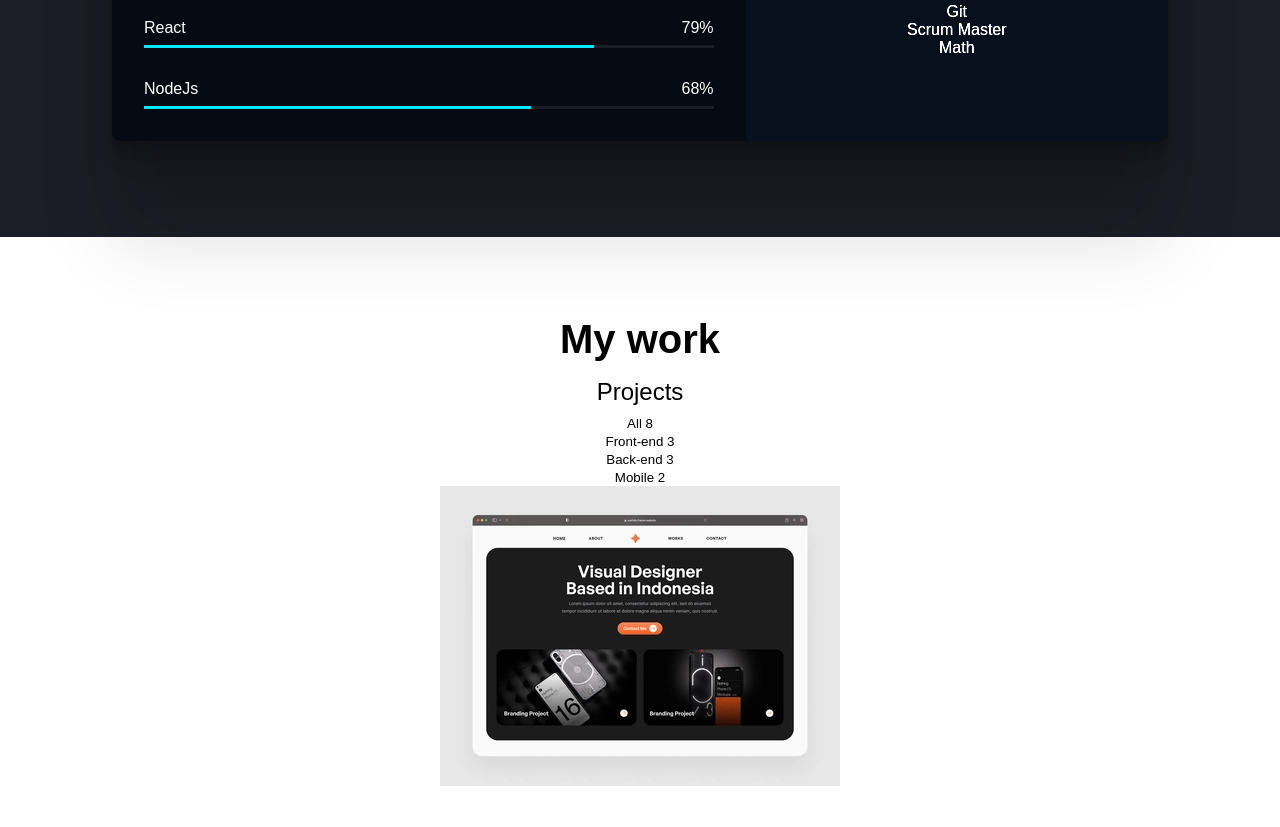
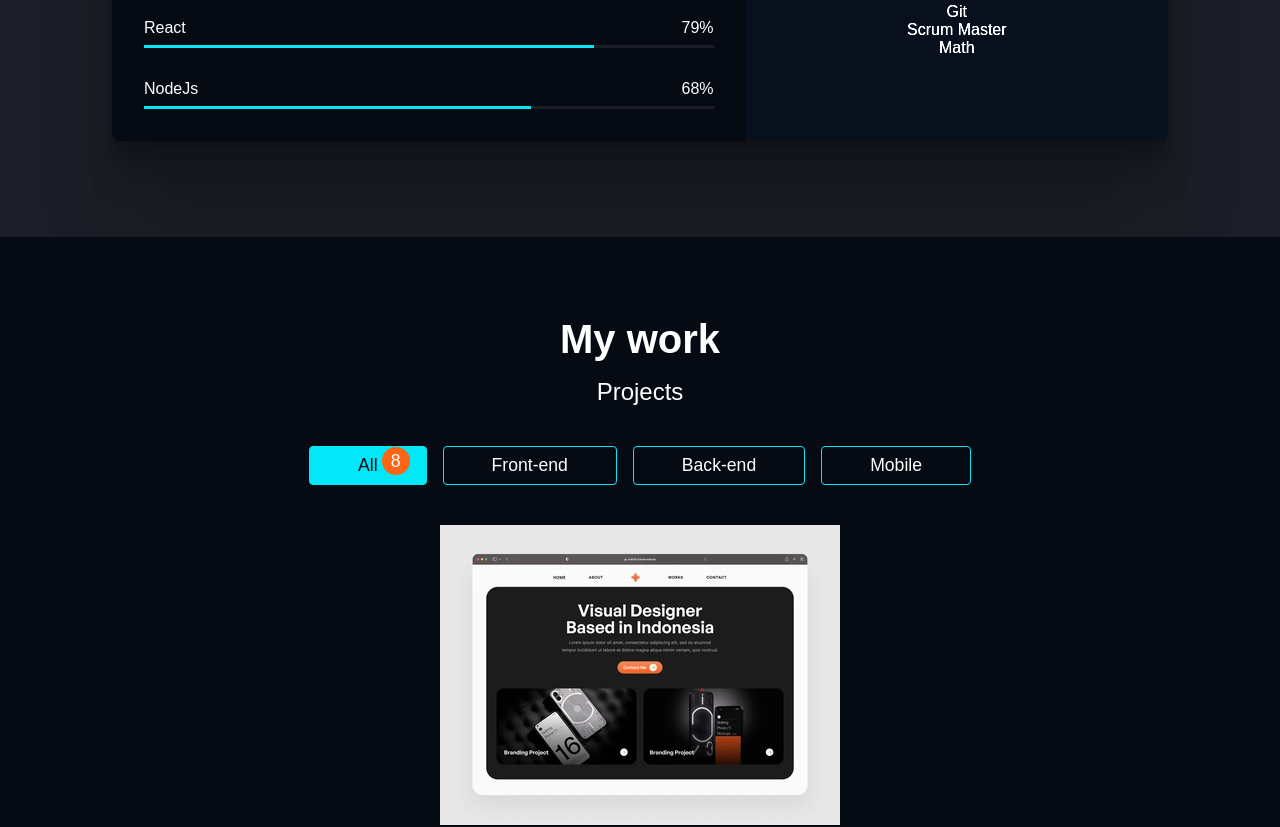
Before and after one commit to Byte-nana/clone-coding-portfolio, a plain HTML site: page index.html in a window 1280 px wide. Shown: the part 1973-2800 px from the top of the page. Drawn offline with Linux system fonts and the light colour scheme.

Commit message:
CSS-Work

```diff
--- a/css/style.css
+++ b/css/style.css
@@ -78,6 +78,7 @@ button:focus {
   display: flex;
   justify-content: space-between;
   align-items: center;
+  z-index: 1;
 }
 .header__logo {
   display: flex;
@@ -243,3 +244,47 @@ button:focus {
   height: 3px;
   background-color: var(--color-accent);
 }
+/* Work */
+#work {
+  background-color: var(--color-primary);
+  color: var(--color-text);
+}
+.categories {
+  display: flex;
+  justify-content: center;
+  margin: 2.5rem;
+  gap: 1rem;
+}
+.category {
+  position: relative;
+  color: var(--color-text);
+  font-size: 1.1rem;
+  padding: 0.5rem 3rem;
+  border-radius: 4px;
+  border: 1px solid var(--color-accent);
+  cursor: pointer;
+  /* 버튼 안의 텍스트가 2줄이 되지 않게 하기 */
+  white-space: nowrap;
+}
+.category--selected {
+  background-color: var(--color-accent);
+  color: var(--color-primary);
+}
+.category__count {
+  opacity: 0;
+  position: absolute;
+  top: -20px;
+  right: 16px;
+  width: 28px;
+  height: 28px;
+  line-height: 28px;
+  border-radius: 100%;
+  background-color: var(--color-accent-variant);
+  color: var(--color-text);
+  transition: all 250ms ease-in;
+}
+.category--selected .category__count,
+.category:hover .category__count {
+  opacity: 1;
+  top: 0;
+}
--- a/index.html
+++ b/index.html
@@ -206,18 +206,27 @@
       <section id="work" class="section">
         <h2 class="title">My work</h2>
         <p class="description">Projects</p>
-        <ul>
+        <div class="max-container">
+          <ul class="categories">
             <li>
-            <button>All <span>8</span></button>
+              <button class="category category--selected">
+                All <span class="category__count">8</span>
+              </button>
             </li>
             <li>
-            <button>Front-end <span>3</span></button>
+              <button class="category">
+                Front-end <span class="category__count">3</span>
+              </button>
             </li>
             <li>
-            <button>Back-end <span>3</span></button>
+              <button class="category">
+                Back-end <span class="category__count">3</span>
+              </button>
             </li>
             <li>
-            <button>Mobile <span>2</span></button>
+              <button class="category">
+                Mobile <span class="category__count">2</span>
+              </button>
             </li>
           </ul>
           <ul>
@@ -298,6 +307,7 @@
               </a>
             </li>
           </ul>
+        </div>
       </section>
       <!-- Testimonials -->
       <section id="Testimonial" class="section">
```
Lines whose indentation alone changed are shown as unchanged.
